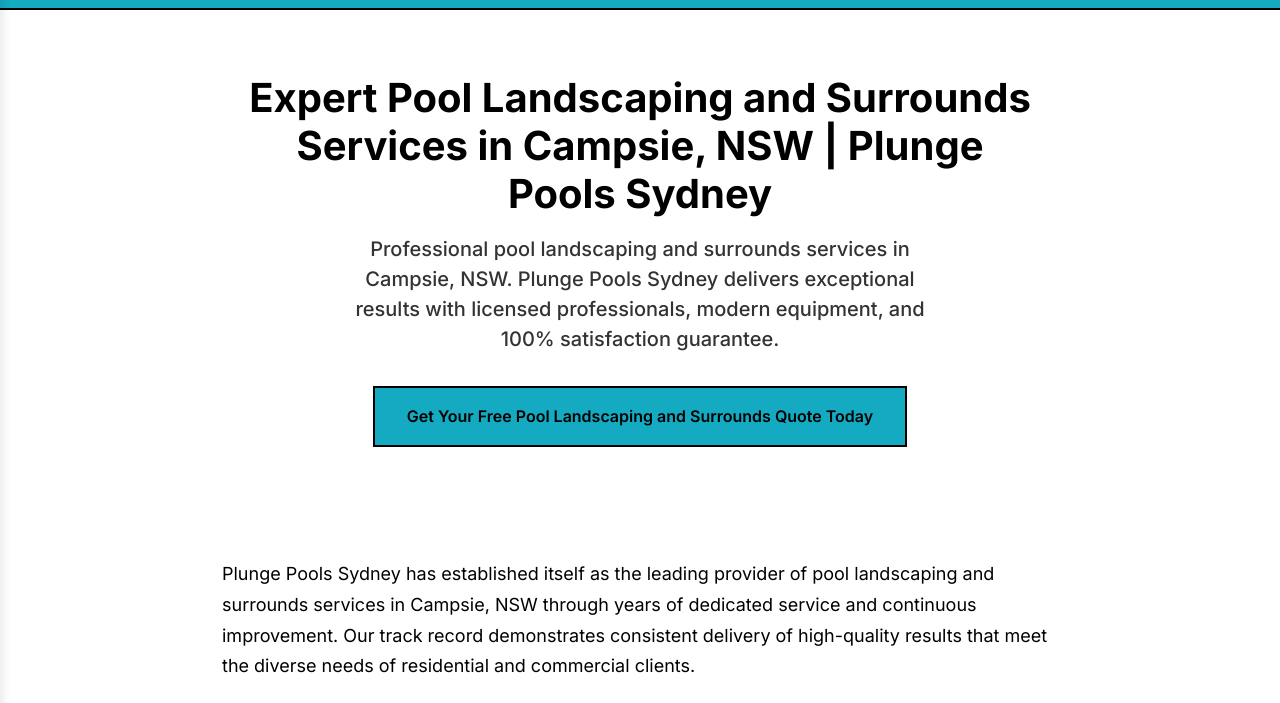
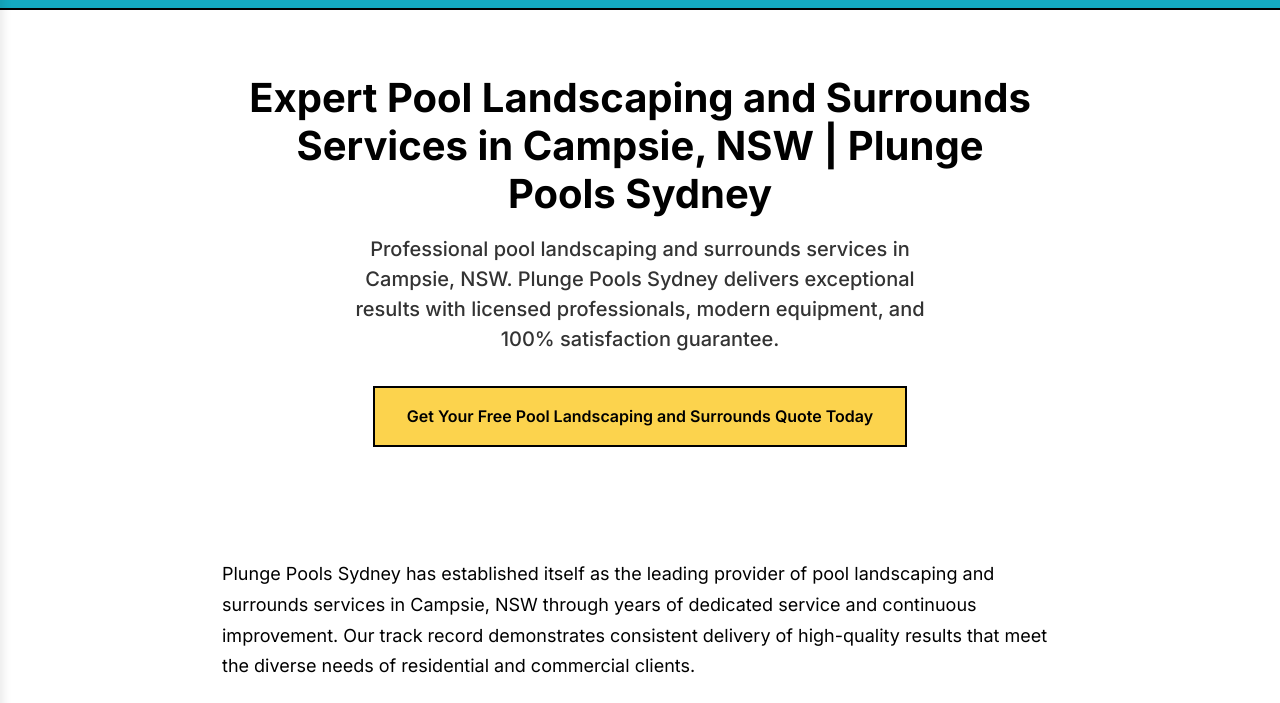
Before and after one commit to plungepoolssydney-design/plunge-pools-sydney-4b582, a plain HTML site: page pool-landscaping-and-surrounds-in-campsie.html in a window 1280 px wide. Shown: the part 85-788 px from the top of the page. Drawn offline with Linux system fonts and the light colour scheme.

Commit message:
Update pool-landscaping-and-surrounds-in-campsie.html

```diff
--- a/pool-landscaping-and-surrounds-in-campsie.html
+++ b/pool-landscaping-and-surrounds-in-campsie.html
@@ -368,7 +368,7 @@
         }
 
         .cta-button, .button {
-            background: #14AAC1;
+            background: #FCD34D;
             color: #000000;
             border: 2px solid #000000;
             padding: clamp(12px, 3vw, 16px) clamp(20px, 5vw, 32px);
```
